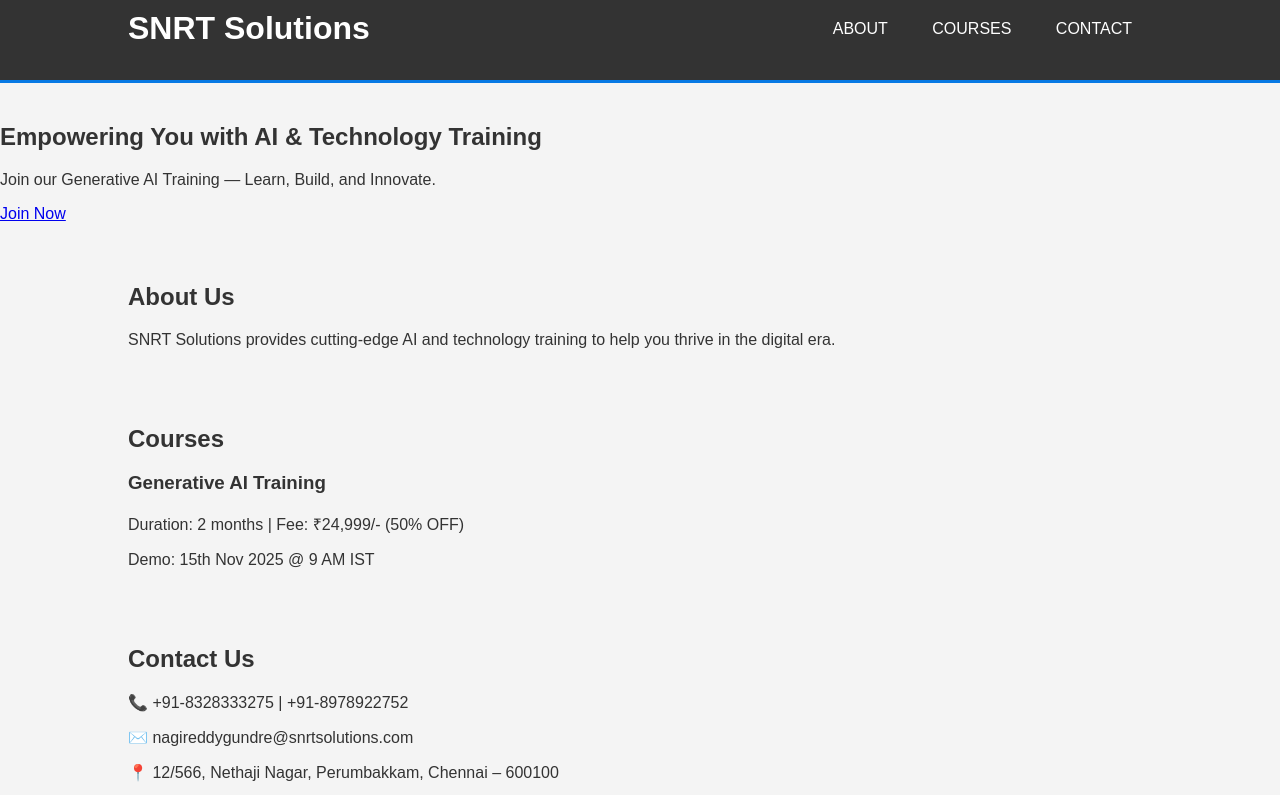
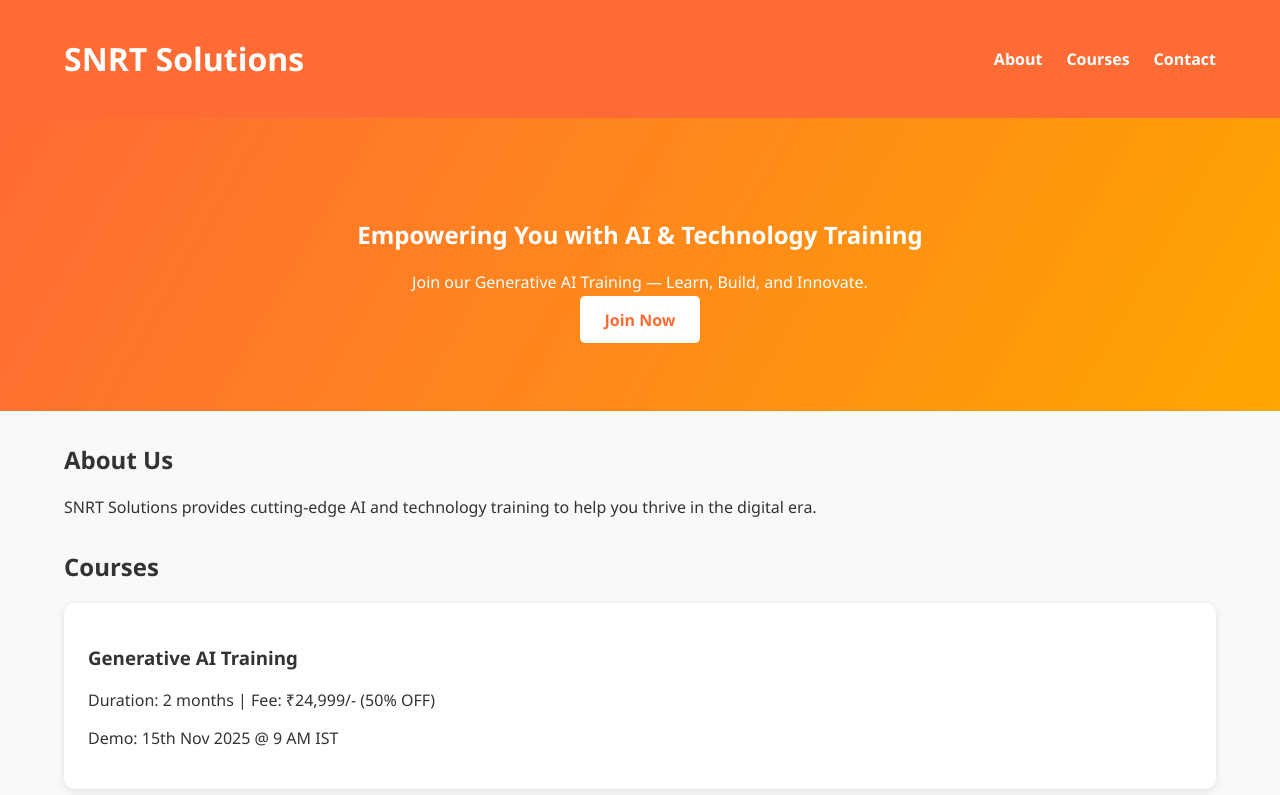
Before and after one commit to gundrenagi/snrt_website, a plain HTML site: page index.html in a window 1280 px wide. Shown: the top 795 px of the page. Drawn offline with Linux system fonts and the light colour scheme.

Commit message:
Revamp CSS styles for improved layout and design

```diff
--- a/style.css
+++ b/style.css
@@ -1,114 +1,68 @@
 body {
-    font-family: Arial, sans-serif;
+  font-family: 'Segoe UI', sans-serif;
   margin: 0;
   padding: 0;
+  background-color: #f8f9fa;
   color: #333;
-    background-color: #f4f4f4;
-}
-
-.container {
-    width: 80%;
-    margin: auto;
-    overflow: hidden;
 }
 
 header {
-    background: #333;
-    color: #fff;
-    padding-top: 10px;
-    min-height: 70px;
-    border-bottom: #0779e4 3px solid;
+  background: #ff6b35;
+  color: white;
+  padding: 1rem 0;
 }
 
-header h1 {
-    float: left;
-    margin: 0;
+header .container {
+  display: flex;
+  justify-content: space-between;
+  align-items: center;
+  width: 90%;
+  margin: auto;
 }
 
-header nav {
-    float: right;
-    margin-top: 10px;
+nav ul {
+  list-style: none;
+  display: flex;
+  gap: 1.5rem;
 }
 
-header ul {
-    margin: 0;
-    padding: 0;
-    list-style: none;
+nav a {
+  color: white;
+  text-decoration: none;
+  font-weight: bold;
 }
 
-header li {
-    display: inline;
-    padding: 0 20px 0 20px;
+#hero {
+  text-align: center;
+  padding: 5rem 1rem;
+  background: linear-gradient(120deg, #ff6b35, #ffa600);
+  color: white;
 }
 
-header a {
-    color: #fff;
+.btn {
+  background: white;
+  color: #ff6b35;
+  padding: 0.8rem 1.5rem;
   text-decoration: none;
-    text-transform: uppercase;
-    font-size: 16px;
-}
-
-/* Sections */
-section {
-    padding: 20px 0;
-}
-
-.hero {
-    background: #0779e4;
-    color: #fff;
-    text-align: center;
-    padding: 100px 0;
-}
-
-.cta-button {
-    display: inline-block;
-    padding: 10px 20px;
-    background: #fff;
-    color: #0779e4;
-    text-decoration: none;
-    margin-top: 20px;
   border-radius: 5px;
   font-weight: bold;
 }
 
-.services, .courses, .contact {
-    text-align: center;
-    background: #fff;
-    margin-bottom: 20px;
-    border-radius: 5px;
-    box-shadow: 0 0 10px rgba(0, 0, 0, 0.1);
+.container {
+  width: 90%;
+  margin: 2rem auto;
 }
 
-.service-list {
-    display: flex;
-    justify-content: space-around;
-    padding-top: 20px;
-}
-
-.service-item {
-    flex-basis: 45%;
-    padding: 20px;
-    background: #f4f4f4;
-    border-radius: 5px;
-}
-
-.courses ul {
-    list-style: none;
-    padding: 0;
-}
-
-.courses li {
-    background: #e6e6e6;
-    margin: 10px 0;
-    padding: 15px;
-    border-left: #0779e4 5px solid;
-    text-align: left;
+.card {
+  background: white;
+  border-radius: 10px;
+  padding: 1.5rem;
+  box-shadow: 0 2px 8px rgba(0,0,0,0.1);
 }
 
 footer {
+  text-align: center;
+  padding: 1rem;
   background: #333;
-    color: #fff;
-    text-align: center;
-    padding: 15px 0;
-    margin-top: 20px;
+  color: white;
 }
```
Lines whose indentation alone changed are shown as unchanged.
